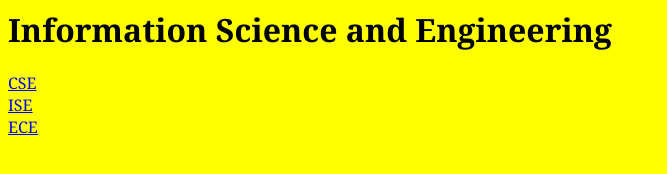
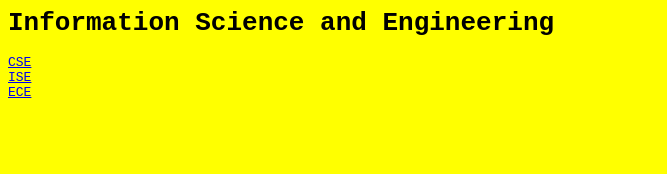
Before and after one commit to mmbhatk/Web-Programming-Solutions, a plain HTML site: page 6b/ise.html in a window 1280 px wide. Shown: the whole page, without its empty margins (0-667 px from the left). Drawn offline with Linux system fonts and the light colour scheme.

Commit message:
Update 6b.

```diff
--- a/6b/ise.html
+++ b/6b/ise.html
@@ -2,7 +2,7 @@
 <head>
 <title>ISE</title>
 </head>
-<body bgcolor = "yellow" style = "font-family:Georgia;">
+<body bgcolor = "yellow" style = "font-family:Monospace;">
 <h1>Information Science and Engineering</h1>
 <a href = "/cse">CSE</a><br>
 <a href = "/ise">ISE</a><br>
```
